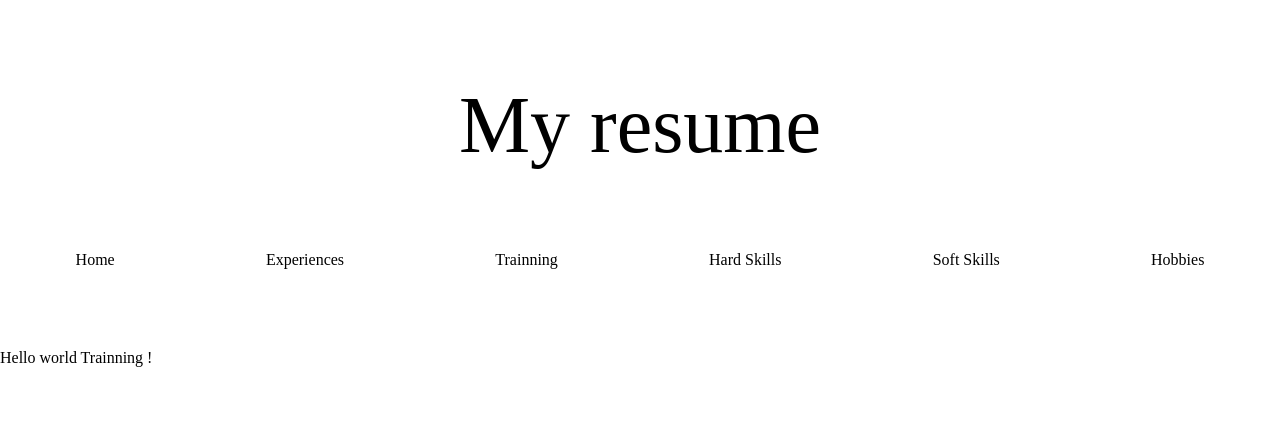
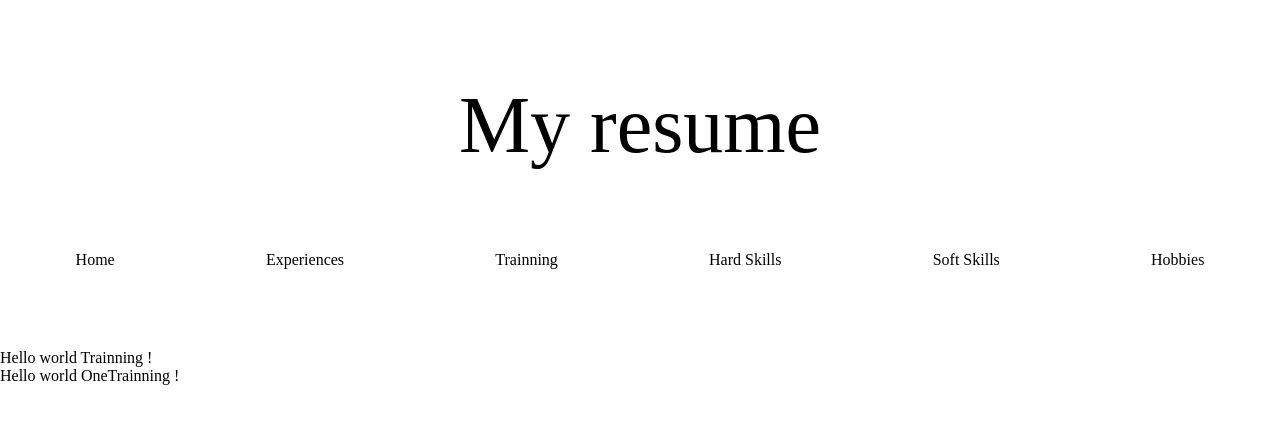
Before and after one commit to Adrien-Gontier/My-resume, a React (Vite) app: page /trainning in a window 1280 px wide. Shown: the top 424 px of the page. Built offline with nearby package versions, Linux system fonts and the light colour scheme.

Commit message:
Update Trainning.jsx
Import OneTrainning component added and tested.

```diff
--- a/src/routes/Trainning.jsx
+++ b/src/routes/Trainning.jsx
@@ -1,7 +1,11 @@
 import React from 'react'
+import OneTrainning from './OneTrainning'
 
 export default function Trainning() {
   return (
-    <div>Hello world Trainning !</div>
+    <>
+      <div>Hello world Trainning !</div>
+      <OneTrainning />
+    </>
   )
 }
```
